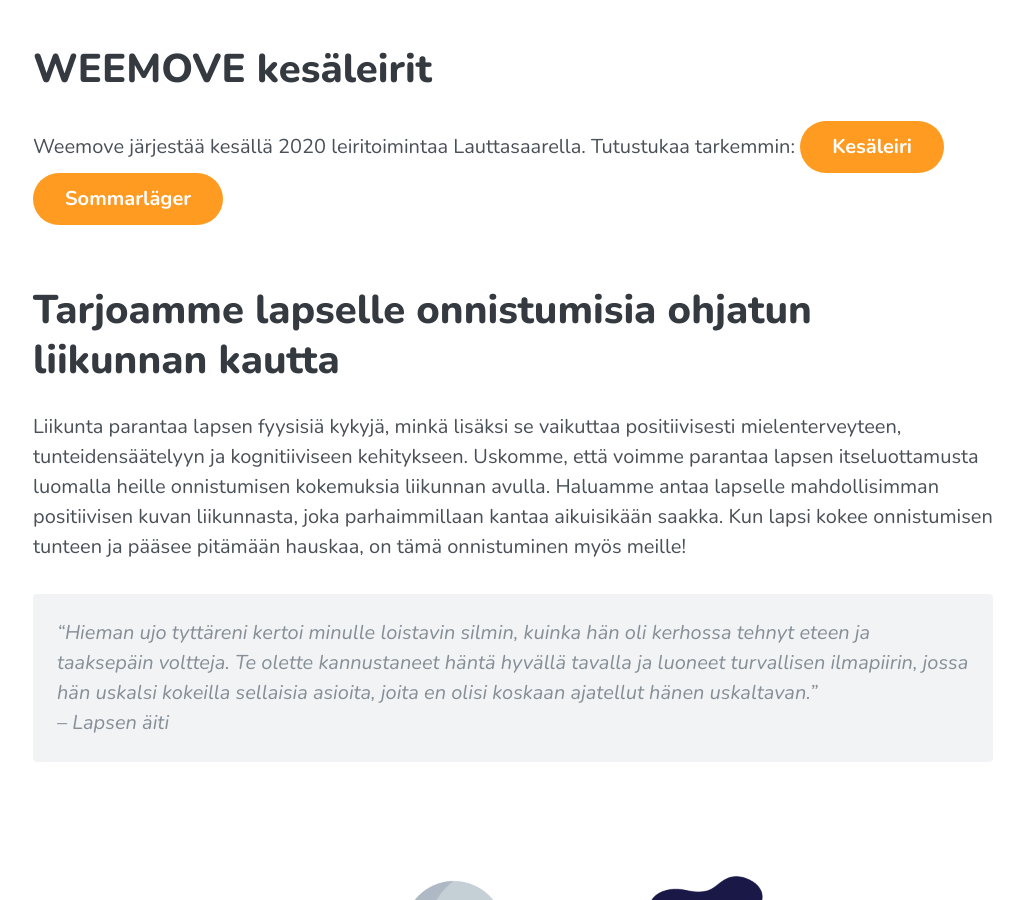
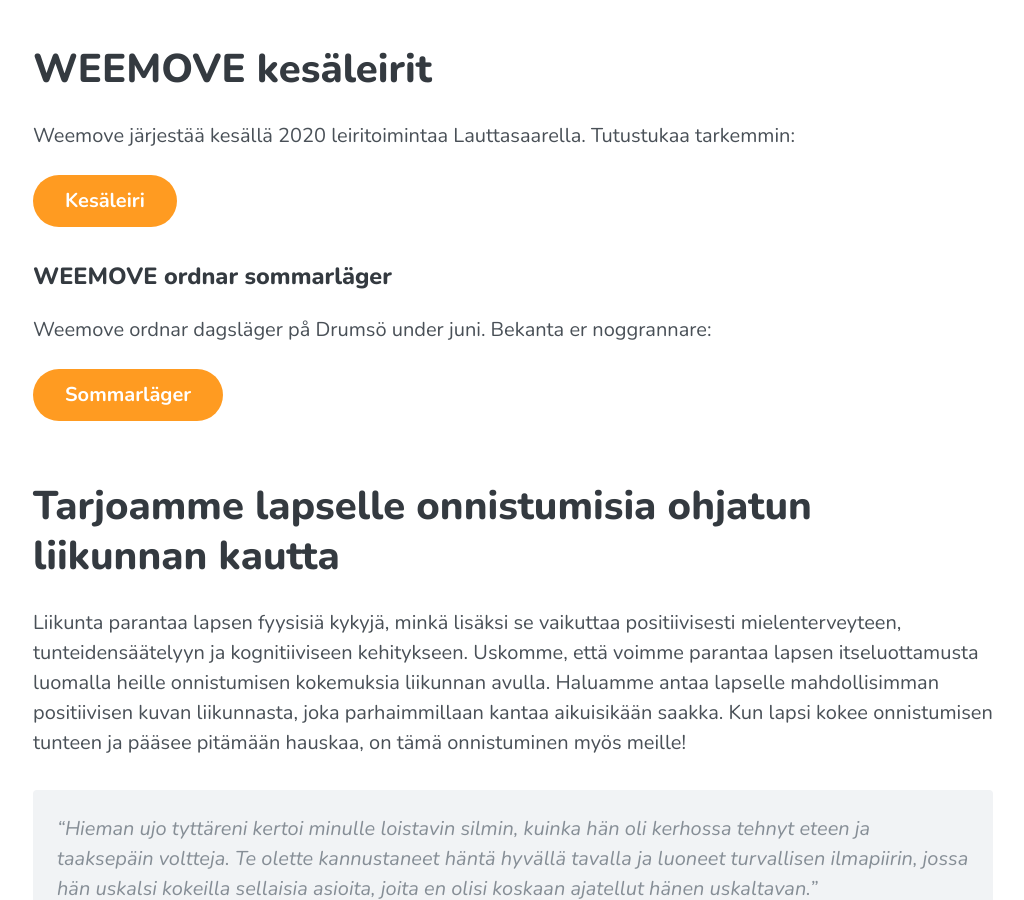
Before and after one commit to Funktum/weemove, a Jekyll site: the page built from _pages/home.md, in a window 1280 px wide and 900 px high, scrolled down 980 px. Shown: the whole window, without its empty margins (127-1151 px from the left). Built offline with Jekyll 4.4.1, drawn with Linux system fonts in a browser that asks for light colours; our own code applies the rules of GitHub Pages for plain Markdown files; a script that is not in the unit is left out.

Commit message:
Update home.md

```diff
--- a/_pages/home.md
+++ b/_pages/home.md
@@ -12,7 +12,12 @@
 
 # WEEMOVE kesäleirit
 Weemove järjestää kesällä 2020 leiritoimintaa Lauttasaarella. Tutustukaa tarkemmin:
+
 {% include button.html url="https://weemove.fi/kesaleiri/" text="Kesäleiri" %}
+
+### WEEMOVE ordnar sommarläger
+Weemove ordnar dagsläger på Drumsö under juni. Bekanta er noggrannare:
+
 {% include button.html url="https://weemove.fi/dagslager/" text="Sommarläger" %}
 
 
```
